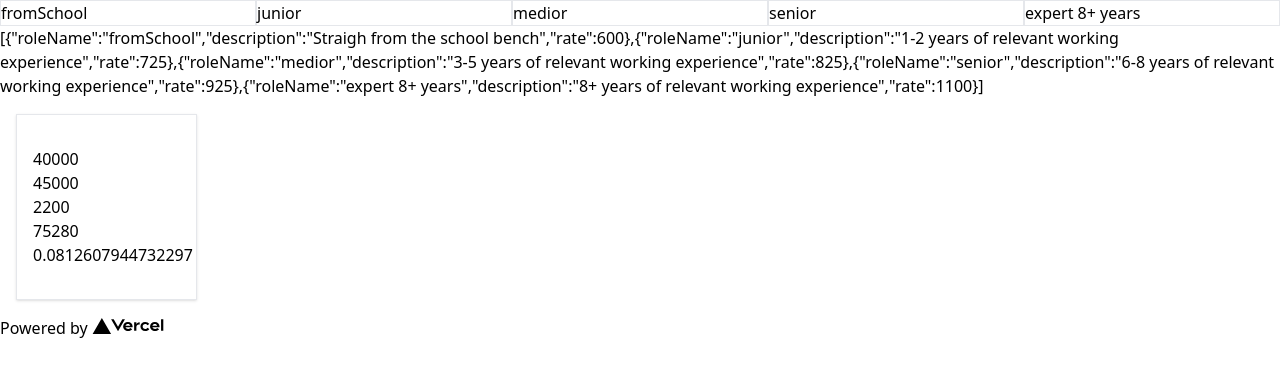
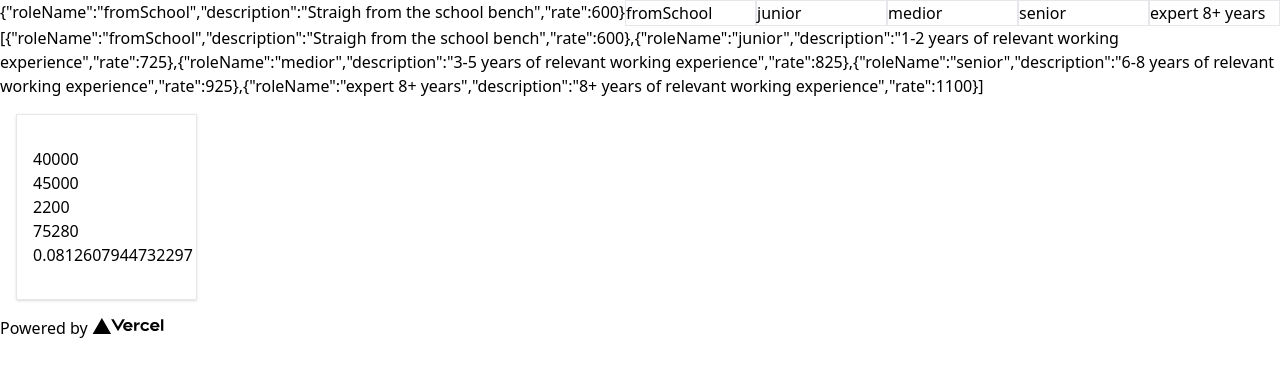
Before and after one commit to limlim1986/budget-tool, a Next.js app in the folder shiftkey-offer/: page / in a window 1280 px wide. Shown: the top 376 px of the page. Built offline with nearby package versions, Linux system fonts and the light colour scheme.

Commit message:
playing around with hooks and state

```diff
--- a/shiftkey-offer/components/Selector.tsx
+++ b/shiftkey-offer/components/Selector.tsx
@@ -3,13 +3,21 @@ import { Role } from '../types/Types'
 
 type SelectorProps = {
   roles: Role[],
+  selectedRole: Role,
+  setSelectedRole: any
 }
 
-const Selector = ({ roles }: SelectorProps) => (
-<div className='flex'>
-    { roles.map((role, i) => (
-        <div className='flex-1 border' key={role.roleName}>{role.roleName}</div>
+const Selector = ({ roles, selectedRole, setSelectedRole }: SelectorProps) => {
+  const setRole = (e: HTMLDivElement) => {
+    console.log(e.id);
+  }
+
+  return (<div className='flex'>
+    <div>{JSON.stringify(selectedRole)}</div>
+    {roles.map((role, i) => (
+      <div onClick={({ currentTarget }) => setRole(currentTarget)} className='flex-1 border' key={role.roleName} id={role.roleName}>{role.roleName}</div>
     ))}
-</div>)
+  </div>)
+}
 
 export default Selector;
--- a/shiftkey-offer/pages/index.tsx
+++ b/shiftkey-offer/pages/index.tsx
@@ -9,6 +9,7 @@ import Selector from '../components/Selector';
 const Home: NextPage = () => {
   const [calculationResult, setCalculationResult] = useState(getCalculationResults(600));
   const [roles, setRoles] = useState(getRoles);
+  const [selectedRole, setSelectedRole] = useState(roles[0])
 
   return (
     <div className='container mx-auto'>
@@ -18,7 +19,7 @@ const Home: NextPage = () => {
         <link rel="icon" href="/favicon.ico" />
       </Head>
       <main >
-        <Selector roles={roles} />
+        <Selector roles={roles} selectedRole={selectedRole} setSelectedRole={setSelectedRole} />
         <div>{JSON.stringify(roles)}</div>
         <div className='grid grid-cols-12'>
             <div className='shadow px-4 py-8 border mx-4 my-4 col-span-6 sm:col-span-4 md:col-span-2 overflow-hidden'>
```
